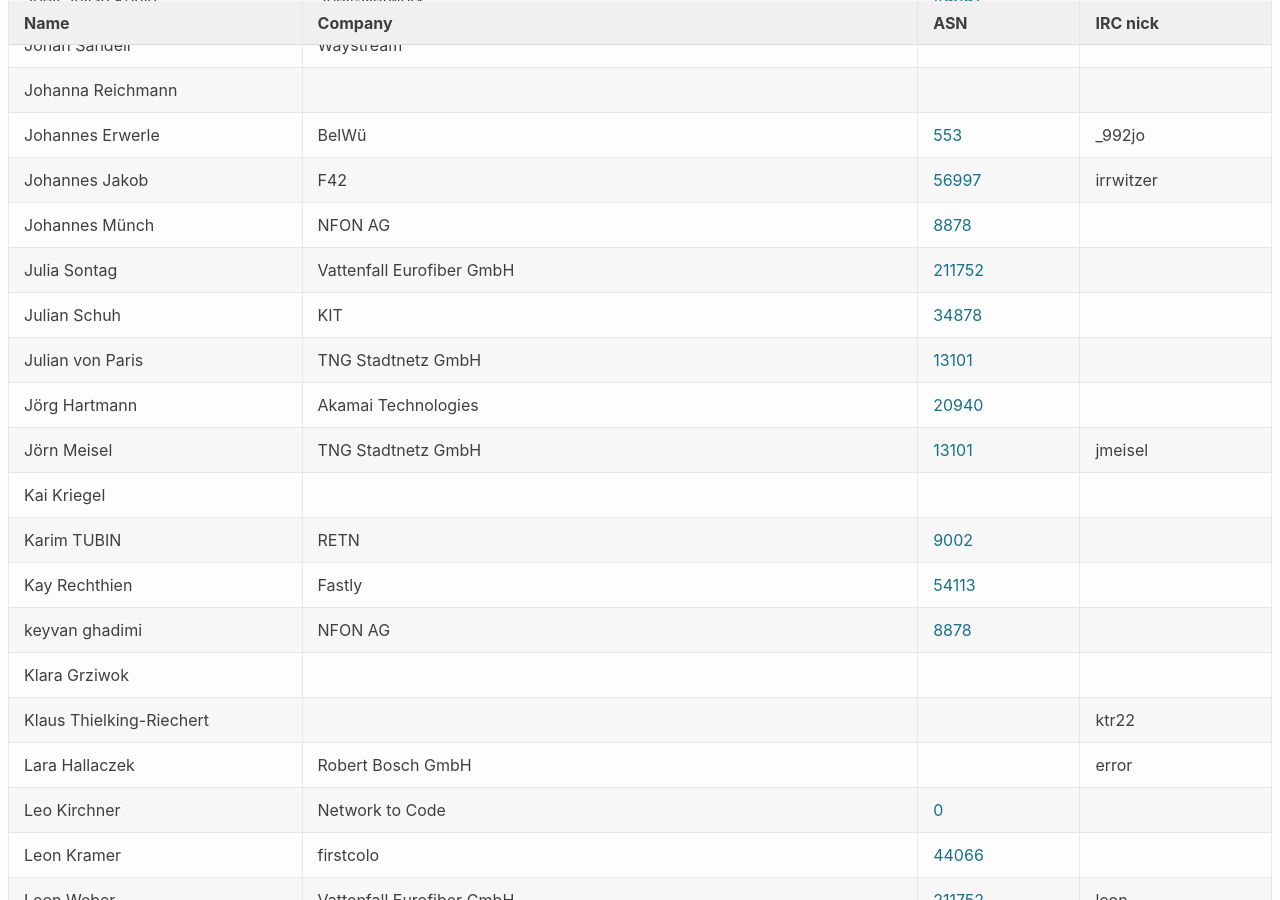
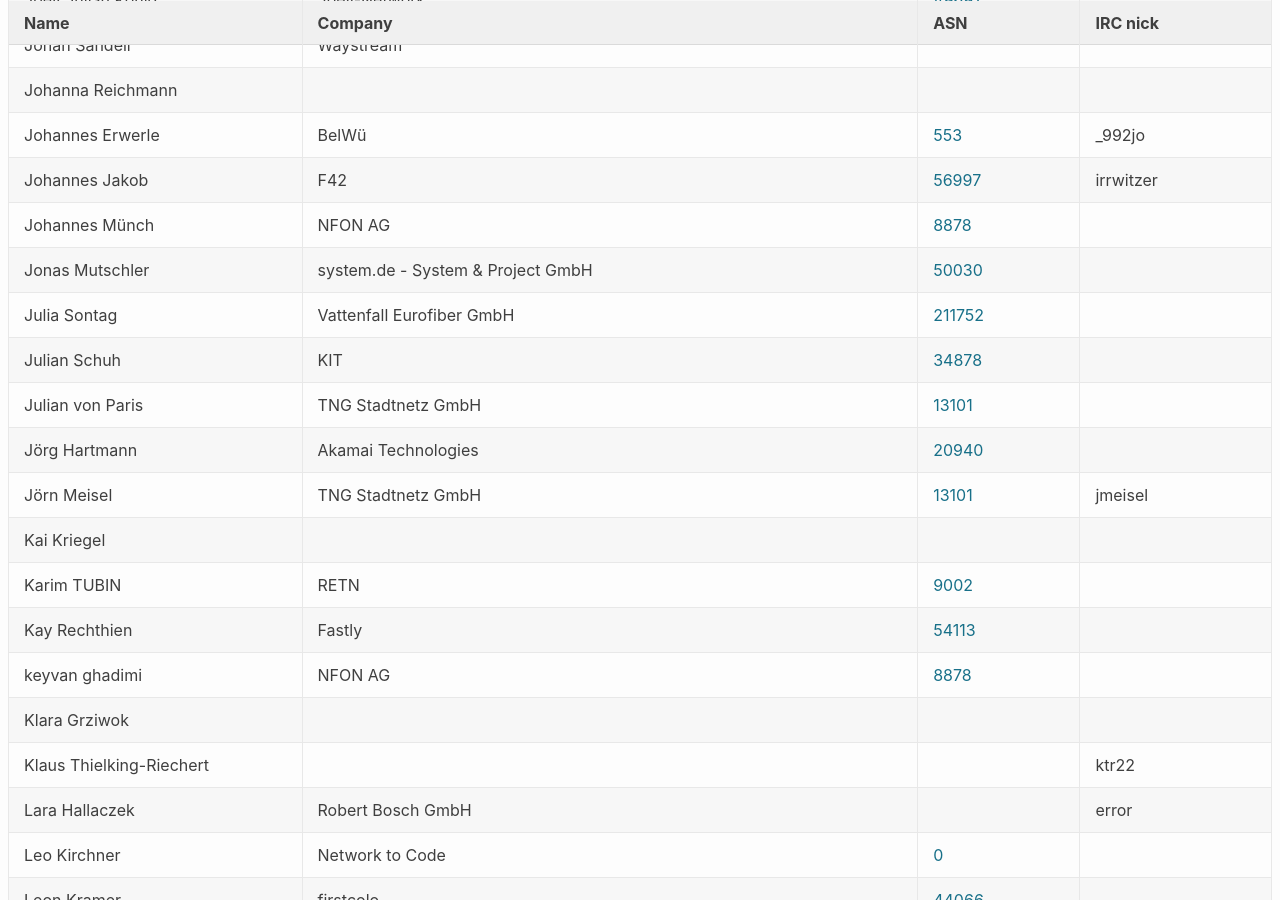
Before and after one commit to denog/pretix-attendeelist, a Jekyll site: the page built from denog15/index.md, in a window 1280 px wide and 900 px high, scrolled down 5014 px. Built offline with Jekyll 4.4.1, drawn with Linux system fonts in a browser that asks for light colours.

Commit message:
Latest data: Tue Oct 17 14:29:29 UTC 2023

```diff
--- a/_data/attendees_denog15_onsite.json
+++ b/_data/attendees_denog15_onsite.json
@@ -678,6 +678,12 @@
     "asn": null
   },
   {
+    "name": "Jonas Mutschler",
+    "company": "system.de - System & Project GmbH",
+    "irc": null,
+    "asn": "50030"
+  },
+  {
     "name": "Jörg Hartmann",
     "company": "Akamai Technologies",
     "irc": null,
```
